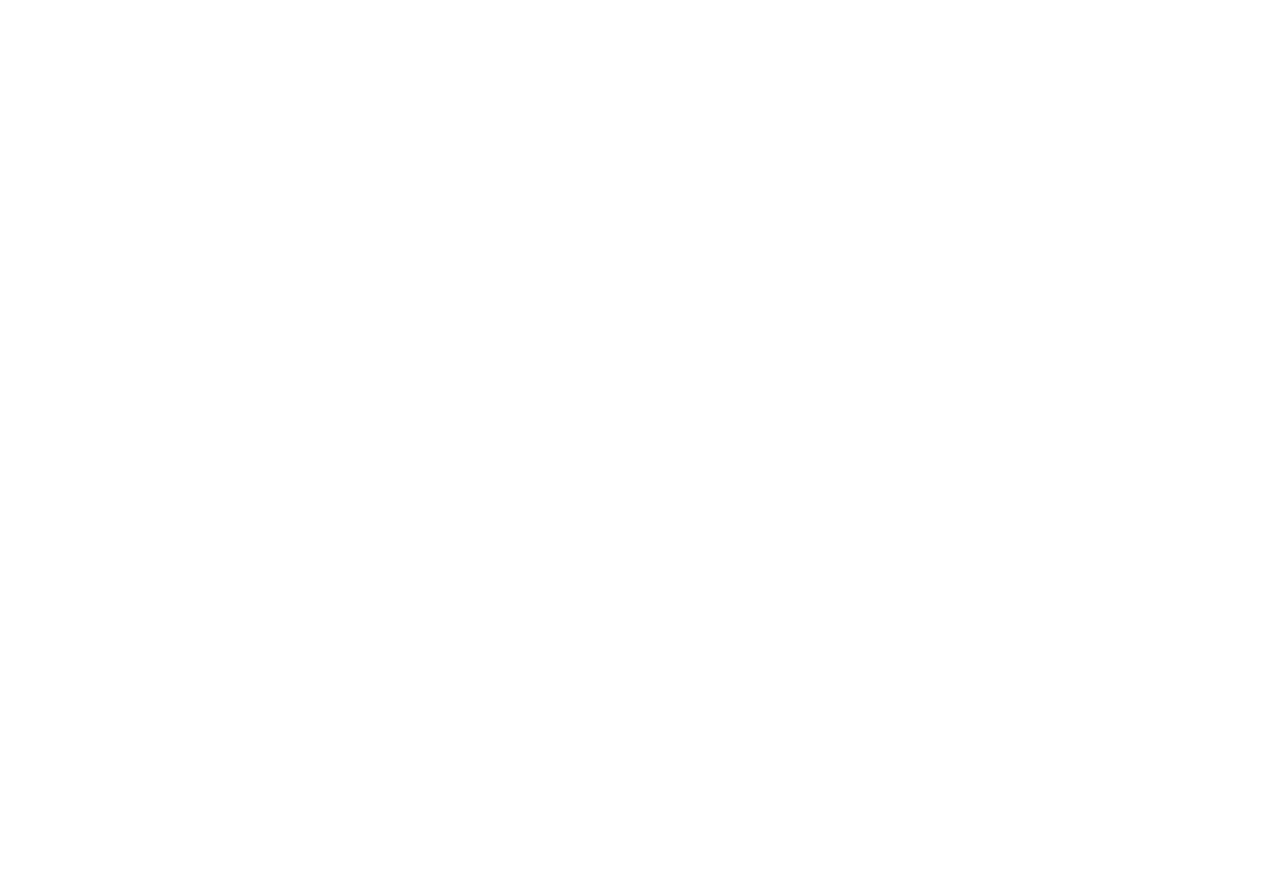
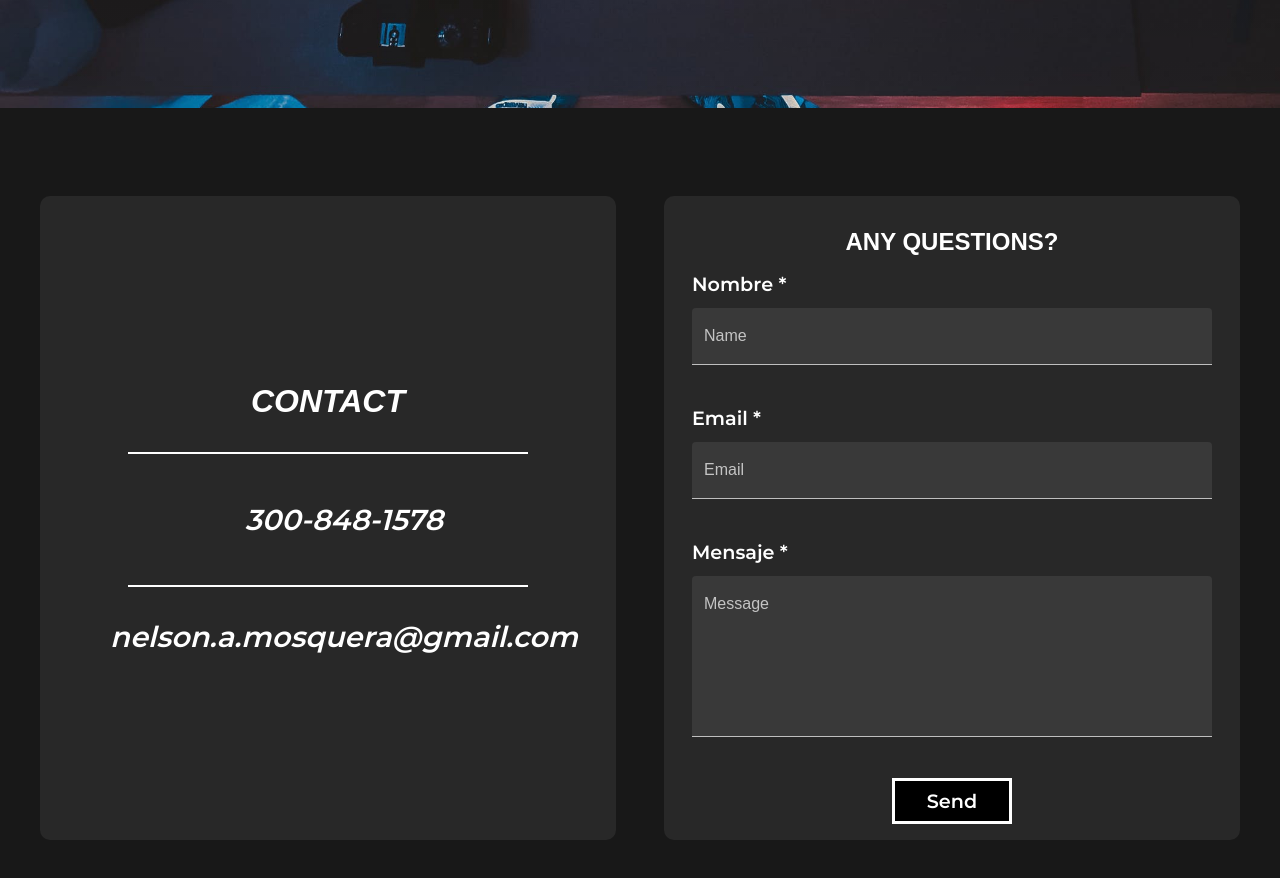
Before and after one commit to monotera/Personal-website, a Vue app: page / in a window 1280 px wide. Shown: the part 808-1686 px from the top of the page. Before the commit the page ends 800 px from the top, so only its background shows below. Built offline with nearby package versions, Linux system fonts and the light colour scheme; a small style sheet from the web is missing.

Commit message:
Creates contact section

```diff
--- a/babel.config.js
+++ b/babel.config.js
@@ -1,5 +1,5 @@
 module.exports = {
-  presets: [
-    '@vue/cli-plugin-babel/preset'
+  "presets": [
+    "@vue/cli-plugin-babel/preset"
   ]
 }
--- a/package.json
+++ b/package.json
@@ -21,7 +21,7 @@
     "sass-loader": "^10.1.0",
     "vue": "^2.6.11",
     "vue-router": "^3.4.9",
-    "vuetify": "^2.2.11",
+    "vuetify": "^2.4.0",
     "vuex": "^3.6.0"
   },
   "devDependencies": {
@@ -35,7 +35,7 @@
     "eslint-plugin-vue": "^6.2.2",
     "sass": "^1.19.0",
     "sass-loader": "^10.1.0",
-    "vue-cli-plugin-vuetify": "^2.0.9",
+    "vue-cli-plugin-vuetify": "^2.1.0",
     "vue-template-compiler": "^2.6.11"
   },
   "eslintConfig": {
--- a/public/index.html
+++ b/public/index.html
@@ -1,5 +1,5 @@
 <!DOCTYPE html>
-<html lang="">
+<html lang="en">
   <head>
     <meta charset="utf-8">
     <meta http-equiv="X-UA-Compatible" content="IE=edge">
--- a/src/App.vue
+++ b/src/App.vue
@@ -1,29 +1,29 @@
 <template>
   <div id="app">
-    <Header/>
+    <Header />
     <Home />
+    <Contact />
   </div>
 </template>
 
 <script>
 import Home from "./components/Home";
-import Header from "./components/Header"
+import Header from "./components/Header";
+import Contact from "./components/Contact";
 export default {
   name: "App",
-  components: { Home , Header},
-
+  components: { Home, Header, Contact },
 };
 </script>
 
-<style lang='scss' >
+<style lang="scss">
 * {
   margin: 0;
   padding: 0;
   box-sizing: border-box;
 }
 a {
-    color: white;
-    text-decoration: none;
+  color: white;
+  text-decoration: none;
 }
-
 </style>
--- /dev/null
+++ b/src/components/Contact.vue
@@ -0,0 +1,210 @@
+<template>
+  <div id="contact-component">
+    <address class="contact-section">
+      <h1 class="contact-tittle">CONTACT</h1>
+      <div class="contact-main-section">
+        <div class="contact-phone">
+          <i class="fas fa-phone-alt"></i>
+          <p>300-848-1578</p>
+        </div>
+        <div class="contact-email">
+          <i class="far fa-envelope"></i>
+          <p>nelson.a.mosquera@gmail.com</p>
+        </div>
+      </div>
+    </address>
+    <div class="question-section">
+      <h1 class="contact-tittle">ANY QUESTIONS?</h1>
+      <form class="questions-main-section">
+        <p class="question-title">Nombre *</p>
+        <textField :length="12" :message="'Name'" :heigth="'1rem'" />
+        <p class="question-title">Email *</p>
+        <textField :length="12" :message="'Email'" :heigth="'1rem'" :rule="emailRules" />
+        <p class="question-title">Mensaje *</p>
+        <textField
+          :length="12"
+          :message="'Message'"
+          :heigth="'10rem'"
+          :rule="messageRules"
+        />
+      </form>
+      <div class="contact-button">
+        <button type="submit">Send</button>
+      </div>
+    </div>
+  </div>
+</template>
+
+<script>
+import textField from "./Text-field";
+export default {
+  components: {
+    textField,
+  },
+  data() {
+    return {
+      email: "",
+      emailRules: [
+        (v) => !!v || "E-mail is required",
+        (v) =>
+          /^(([^<>()[\]\\.,;:\s@']+(\.[^<>()\\[\]\\.,;:\s@']+)*)|('.+'))@((\[[0-9]{1,3}\.[0-9]{1,3}\.[0-9]{1,3}\.[0-9]{1,3}\])|(([a-zA-Z\-0-9]+\.)+[a-zA-Z]{2,}))$/.test(
+            v
+          ) || "E-mail must be valid",
+      ],
+      messageRules: [
+        (v) => (v || "").length <= 200 || "Description must be 200 characters or less",
+      ],
+    };
+  },
+};
+</script>
+
+<style lang="scss" scoped>
+#contact-component {
+  background-color: $dark-theme-background2;
+  color: $main-font-color;
+  font-family: $contact-main-font;
+  padding: 4rem 1rem;
+  min-height: 100vh;
+  @media screen and (min-width: $breakpoint-desktop) {
+    display: flex;
+    flex-direction: row;
+    justify-content: space-between;
+  }
+}
+.contact-section {
+  background-color: $dark-theme-surface;
+  border-radius: 10px;
+  box-sizing: border-box;
+  margin: 2rem 0;
+  padding: 1rem;
+  width: 100%;
+  @media screen and (min-width: $breakpoint-desktop) {
+    display: flex;
+    flex-direction: column;
+    justify-content: center;
+    margin: 1.5rem;
+    width: 50%;
+  }
+  .contact-main-section {
+    display: flex;
+    flex-direction: column;
+    justify-content: center;
+    align-items: center;
+
+    @media screen and (min-width: $breakpoint-desktop) {
+      align-items: center;
+      flex-direction: column;
+      padding: 0;
+    }
+  }
+  .contact-tittle {
+    font-family: $contact-title-font;
+    font-size: 1.2rem;
+    padding: 1rem;
+    text-align: center;
+    @media screen and (min-width: $breakpoint-tablet) and (max-width: $breakpoint-desktop) {
+      font-size: 1.5rem;
+    }
+    @media screen and (min-width: $breakpoint-desktop) {
+      font-size: 2rem;
+      margin: 1rem 0;
+    }
+  }
+  .contact-phone,
+  .contact-email {
+    align-items: center;
+    display: flex;
+    flex-direction: column;
+    font-size: 0.9rem;
+    width: 50%;
+    @media screen and (min-width: $breakpoint-tablet) and (max-width: $breakpoint-desktop) {
+      font-size: 1.3rem;
+    }
+    @media screen and (min-width: $breakpoint-desktop) {
+      display: flex;
+      font-size: 1.8rem;
+      flex-direction: row;
+      justify-content: center;
+      padding: 2rem 0;
+      width: 25rem;
+    }
+    p {
+      font-family: $contact-text-font;
+      padding: 1rem 0;
+      @media screen and (min-width: $breakpoint-desktop) {
+        padding: 0;
+        margin: 0;
+      }
+    }
+    i {
+      padding: 0 1rem;
+      @media screen and (min-width: $breakpoint-desktop) {
+        align-self: center;
+      }
+    }
+  }
+  .contact-phone {
+    border-top: 3px solid white;
+    border-bottom: 3px solid white;
+    @media screen and (min-width: $breakpoint-desktop) {
+      border-right: none;
+      border-top: 2px solid white;
+      border-bottom: 2px solid white;
+      padding: 3rem 0;
+    }
+  }
+}
+.question-section {
+  background-color: $dark-theme-surface;
+  border-radius: 10px;
+  display: flex;
+  flex-direction: column;
+  margin: 2rem 0;
+  padding: 1rem;
+  width: 100%;
+  @media screen and (min-width: $breakpoint-desktop) {
+    font-size: 1.2rem;
+    margin: 1.5rem;
+    width: 50%;
+  }
+  .contact-tittle {
+    font-family: $contact-title-font;
+    font-size: 1.2rem;
+    padding: 1rem;
+    text-align: center;
+    @media screen and (min-width: $breakpoint-desktop) {
+      font-size: 1.5rem;
+    }
+  }
+  .question-title {
+    margin-left: 12px;
+    font-family: $contact-text-font;
+  }
+  .contact-button {
+    text-align: center;
+    width: 100%;
+  }
+  button {
+    background-color: $main-background-color;
+    border: 3px solid $main-font-color;
+    color: $main-font-color;
+    cursor: pointer;
+    font-family: $contact-text-font;
+    font-size: 0.8rem;
+    margin: auto;
+    padding: 0.5rem 2rem;
+    transition: 0.5s;
+    &:hover {
+      background-color: $secondary-background-color;
+      color: $secondary-font-color;
+    }
+    @media screen and (min-width: $breakpoint-tablet) and (max-width: $breakpoint-desktop) {
+      font-size: 1rem;
+    }
+    @media screen and (min-width: $breakpoint-desktop) {
+      font-size: 1.2rem;
+    }
+  }
+}
+</style>
--- a/src/components/Header.vue
+++ b/src/components/Header.vue
@@ -4,13 +4,25 @@
       <h1 id="logo" class="logo">Nelson Mosquera</h1>
       <ul class="header-wrapper-ul">
         <li>
-          <a @click="activate(1)" :class="{ active: active_el == 1 }">Home</a>
+          <a
+            @click="activate(1), scrollAnimation('#home')"
+            :class="{ active: active_el == 1 }"
+            >Home</a
+          >
         </li>
         <li>
-          <a @click="activate(2)" :class="{ active: active_el == 2 }">Information</a>
+          <a
+            @click="activate(2), scrollAnimation('#info')"
+            :class="{ active: active_el == 2 }"
+            >Information</a
+          >
         </li>
         <li>
-          <a @click="activate(3)" :class="{ active: active_el == 3 }">Contact</a>
+          <a
+            @click="activate(3), scrollAnimation('#contact-component')"
+            :class="{ active: active_el == 3 }"
+            >Contact</a
+          >
         </li>
       </ul>
     </nav>
@@ -28,6 +40,11 @@
     activate(el) {
       this.active_el = el;
     },
+    scrollAnimation(section) {
+      document.querySelector(section).scrollIntoView({
+        behavior: "smooth",
+      });
+    },
   },
 };
 </script>
@@ -36,7 +53,7 @@
 .header-wrapper {
   background-color: black;
   color: white;
-  position: fixed;
+  position: sticky;
   top: 0;
   z-index: 3;
   width: 100%;
--- /dev/null
+++ b/src/components/Text-field.vue
@@ -0,0 +1,28 @@
+<template>
+  <v-form>
+    <v-container>
+      <v-row>
+        <v-col :cols="length">
+          <v-text-field
+            dark
+            filled
+            :label="message"
+            :height="heigth"
+            clearable
+            :rules="rule"
+          ></v-text-field>
+        </v-col>
+      </v-row>
+    </v-container>
+  </v-form>
+</template>
+<script>
+export default {
+  props: {
+    message: String,
+    length: Number,
+    heigth: String,
+    rule: String,
+  },
+};
+</script>
--- a/src/main.js
+++ b/src/main.js
@@ -1,8 +1,13 @@
 import Vue from 'vue'
 import App from './App.vue'
+import vuetify from './plugins/vuetify';
+import '@babel/polyfill'
+import 'roboto-fontface/css/roboto/roboto-fontface.css'
+import '@mdi/font/css/materialdesignicons.css'
 
 Vue.config.productionTip = false
 
 new Vue({
-  render: h => h(App),
+  vuetify,
+  render: h => h(App)
 }).$mount('#app')
--- /dev/null
+++ b/src/plugins/vuetify.js
@@ -0,0 +1,24 @@
+import Vue from 'vue';
+import Vuetify from 'vuetify';
+import 'vuetify/dist/vuetify.min.css';
+
+Vue.use(Vuetify);
+
+export default new Vuetify({
+  theme: {
+      options: {
+        customProperties: true,
+      },
+    themes: {
+      light: {
+        primary: '#ee44aa',
+        secondary: '#424242',
+        accent: '#82B1FF',
+        error: '#FF5252',
+        info: '#2196F3',
+        success: '#4CAF50',
+        warning: '#FFC107'
+      },
+    },
+  },
+});
--- a/src/styles/_variables.scss
+++ b/src/styles/_variables.scss
@@ -7,8 +7,16 @@
 
 
 $page-main-color: orange;
-
+$dark-theme-background2: #181818;
+$main-font-color: #fff;
+$dark-theme-surface: #282828;
+$main-background-color: #000;
+$secondary-background-color: #fff;
+$secondary-font-color: #000;
 
 $home-main-font: "fontMontserratSemiBold", sans-serif;
 $logo-font: "Pattaya", sans-serif;
 $nav-font: "fontMontserratSemiBold", sans-serif;
+$contact-main-font: "fontMontserratRegular", sans-serif;
+$contact-title-font: "fontMontserratBold", sans-serif;
+$contact-text-font: "fontMontserratSemiBold", sans-serif;
```
Also changed, not shown: src/assets/contact-mountain.png (added), 1 other file (tests, documents, lock files or other folders).
